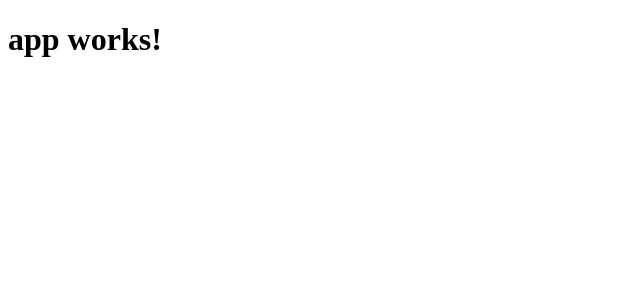
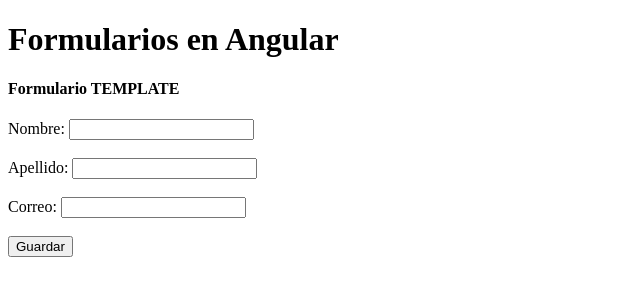
Before and after one commit to montoyaguzman/angular4-forms, an Angular app: page / in a window 1280 px wide. Shown: the top 300 px of the page, without its empty margins (0-640 px from the left). Built offline with nearby package versions, Linux system fonts and the light colour scheme.

Commit message:
Validacion con etiquetas html, uso del objeto form, ejemplo de console, creacion de objeto formulario y agregando un styleUrl

```diff
--- a/src/app/app.component.html
+++ b/src/app/app.component.html
@@ -1,3 +1,5 @@
 <h1>
-  {{title}}
+  {{ title }}
 </h1>
+
+<app-template></app-template>
--- a/src/app/app.component.ts
+++ b/src/app/app.component.ts
@@ -6,5 +6,5 @@
   styleUrls: ['./app.component.css']
 })
 export class AppComponent {
-  title = 'app works!';
+  title = 'Formularios en Angular';
 }
--- a/src/app/app.module.ts
+++ b/src/app/app.module.ts
@@ -4,10 +4,14 @@
 import { HttpModule } from '@angular/http';
 
 import { AppComponent } from './app.component';
+import { TemplateComponent } from './components/template/template/template.component';
+import { DataComponent } from './components/template/data/data.component';
 
 @NgModule({
   declarations: [
-    AppComponent
+    AppComponent,
+    TemplateComponent,
+    DataComponent
   ],
   imports: [
     BrowserModule,
--- /dev/null
+++ b/src/app/components/template/data/data.component.html
@@ -0,0 +1,3 @@
+<p>
+  data works!
+</p>
--- /dev/null
+++ b/src/app/components/template/data/data.component.ts
@@ -0,0 +1,15 @@
+import { Component, OnInit } from '@angular/core';
+
+@Component({
+  selector: 'app-data',
+  templateUrl: './data.component.html',
+  styles: []
+})
+export class DataComponent implements OnInit {
+
+  constructor() { }
+
+  ngOnInit() {
+  }
+
+}
--- /dev/null
+++ b/src/app/components/template/template/template.component.css
@@ -0,0 +1,3 @@
+.letraAdvertencia {
+  color: red;
+}
--- /dev/null
+++ b/src/app/components/template/template/template.component.html
@@ -0,0 +1,43 @@
+<h4>{{ titleTemplate }}</h4>
+
+<form #formularioTemp="ngForm" novalidate="" (ngSubmit)="guardar(formularioTemp)">
+
+  <div>
+    <span>Nombre: </span>
+    <input type="text" id="nombre" name="nombre" required
+    [(ngModel)]="usuario.nombre" #nombre="ngModel"
+    >
+    <br/>
+    <span class="letraAdvertencia" *ngIf="nombre.touched && !nombre.valid">Error de llenado</span>
+  </div>
+
+  <br/>
+
+  <div>
+    <span>Apellido: </span>
+    <input type="text" id="apellido" name="apellido" required
+    [(ngModel)]="usuario.apellido"
+    >
+    <span class="letraAdvertencia" *ngIf="nombre.touched && !nombre.valid">Error de llenado</span>
+  </div>
+
+  <br/>
+
+  <div>
+    <span>Correo: </span>
+    <input type="text" id="correo" name="correo"
+    pattern="[a-z0-9._%+-]+@[a-z0-9.-]+\.[a-z]{2,3}$"
+    [(ngModel)]="usuario.correo"
+    >
+    <span class="letraAdvertencia" *ngIf="nombre.touched && !nombre.valid">Error de llenado</span>
+  </div>
+
+  <br/>
+
+  <div>
+    <button type="submit">
+      Guardar
+    </button>
+  </div>
+
+</form>
--- /dev/null
+++ b/src/app/components/template/template/template.component.ts
@@ -0,0 +1,30 @@
+import { Component, OnInit } from '@angular/core';
+import { NgForm } from '@angular/forms';
+
+@Component({
+  selector: 'app-template',
+  templateUrl: './template.component.html',
+  styles: [],
+  styleUrls: ['./template.component.css']
+})
+export class TemplateComponent implements OnInit {
+  titleTemplate = 'Formulario TEMPLATE';
+
+  usuario: Object = {
+    nombre: null,
+    apellido: null,
+    correo: null
+  }
+
+  constructor() { }
+
+  ngOnInit() {
+  }
+
+  guardar(formularioTemp:NgForm) {
+    console.log("Formulario", formularioTemp);
+    console.log("Objeto", formularioTemp.value);
+    console.log("Usuario", this.usuario);
+  }
+
+}
```
Also changed, not shown: 2 other files (tests, documents, lock files or other folders).
